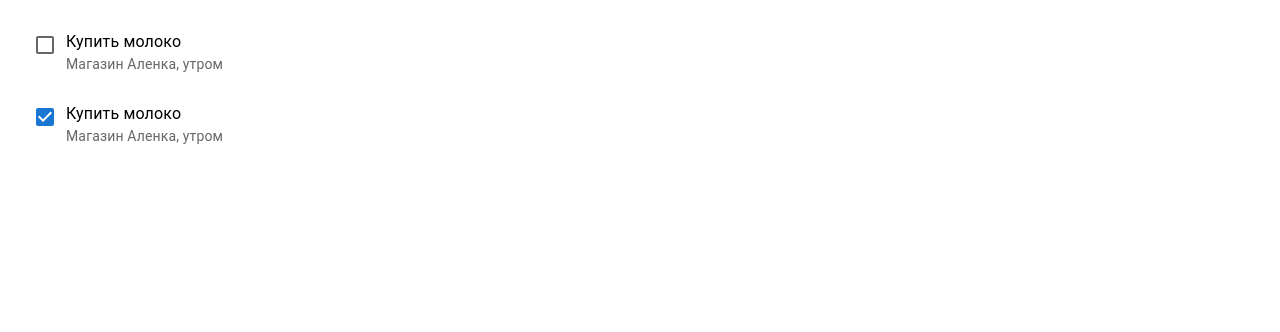
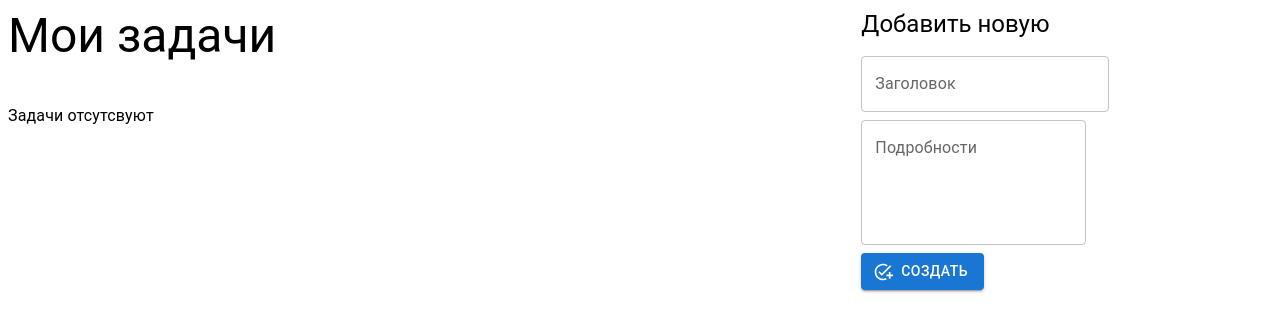
Before and after one commit to actavioDen/todo_list, a React (Create React App) app: page / in a window 1280 px wide. Shown: the top 332 px of the page. Built offline with nearby package versions, Linux system fonts and the light colour scheme.

Commit message:
Сделано - добавление новых задач

```diff
--- a/package.json
+++ b/package.json
@@ -5,12 +5,16 @@
   "dependencies": {
     "@emotion/react": "^11.9.0",
     "@emotion/styled": "^11.8.1",
+    "@mui/icons-material": "^5.6.2",
     "@mui/material": "^5.6.1",
     "@testing-library/jest-dom": "^5.16.4",
     "@testing-library/react": "^13.1.1",
     "@testing-library/user-event": "^13.5.0",
+    "mobx": "^6.5.0",
+    "mobx-react-lite": "^3.3.0",
     "react": "^18.0.0",
     "react-dom": "^18.0.0",
+    "react-id-generator": "^3.0.2",
     "react-scripts": "5.0.1",
     "web-vitals": "^2.1.4"
   },
--- a/src/App.js
+++ b/src/App.js
@@ -1,4 +1,4 @@
-import TodoList from "./View/TodoList";
+import TodoList from "./View/TodoList/TodoList";
 
 function App() {
   return (
--- /dev/null
+++ b/src/View/AddTaskWindow/AddTaskWindow.js
@@ -0,0 +1,60 @@
+import React, { useState } from "react";
+import {Button, Grid, TextField, Typography} from '@mui/material';
+import AddTaskIcon from '@mui/icons-material/AddTask';
+import storage from "../../store/tasks";
+
+
+
+function AddTaskWindow(){
+    let [title, setTitle] = useState("");
+    let [description, setDescription] = useState("");
+
+    function onChangeTitle(e){
+        setTitle(e.target.value);
+    };
+
+    function onChangeDesc(e){
+        setDescription(e.target.value);
+    };
+
+    function addTask(){
+        if(title!="" && description!=""){
+            storage.addTasks(title, description);
+        };
+
+    }
+
+    return(
+        <Grid container spacing={1}>
+            <Grid item xs={12}>
+                <Typography variant="h5" component="h2" gutterBottom>
+                    Добавить новую
+                </Typography>
+            </Grid>
+            <Grid item xs={12}>
+                <TextField id="outlined-basic" label="Заголовок" variant="outlined" onChange={(e)=>onChangeTitle(e)}/>
+            </Grid>
+            <Grid item xs={12}>
+                <TextField
+                    id="outlined-multiline-static"
+                    label="Подробности"
+                    multiline
+                    rows={4}
+                    onChange={(e)=>onChangeDesc(e)}
+                />
+            </Grid>
+            <Grid item xs={12}>
+                <Button
+                    variant="contained"
+                    startIcon={<AddTaskIcon />}
+                    onClick={addTask}
+                >
+                    Создать
+                </Button>
+            </Grid>
+        </Grid>
+
+    );
+}
+
+export default AddTaskWindow;
--- a/src/View/TodoList.js
+++ /dev/null
@@ -1,62 +0,0 @@
-import React from "react";
-import { useState } from "react";
-import {List, ListItem, ListItemText, Checkbox } from '@mui/material'
-
-function TodoList(){
-    const [tasks, setTasks] = useState([
-        {
-        id: 101,
-        title: "Купить молоко",
-        description: "Магазин Аленка, утром",
-        ready: false
-        },
-        {
-            id: 102,
-            title: "Купить молоко",
-            description: "Магазин Аленка, утром",
-            ready: true
-            }
-    ]);
-
-
-    function addTasks(title, description){ // Добавление новой задачи
-        let newTasks = tasks.push({
-            id: 102,
-            title: title,
-            description: description,
-            ready: false
-        });
-        setTasks(newTasks);
-    };
-
-    let jsx= <List sx={{ width: '100%', maxWidth: 360, bgcolor: 'background.paper' }}>
-                {tasks.map((el)=>{
-                    return(
-                        <ListItem alignItems="flex-start" key={el.id}>
-                            <Checkbox checked={el.ready} />
-                            <ListItemText
-                                primary={el.title}
-                                secondary={
-                                    <>
-                                    {el.description}
-                                    </>
-                                }
-                                />
-                        </ListItem>
-                    )
-                })}
-
-            </List>;
-
-    return(
-        <>
-            {jsx}
-        </>
-    );
-
-}
-
-
-
-
-export default TodoList;
--- /dev/null
+++ b/src/View/TodoList/TodoList.js
@@ -0,0 +1,62 @@
+import React, { useState } from "react";
+import { observer } from "mobx-react-lite";
+import {List, ListItem, ListItemText, Checkbox, Typography, Grid } from '@mui/material';
+import AddTaskWindow from "../AddTaskWindow/AddTaskWindow";
+import store from "../../store/tasks";
+
+
+function TodoList(){
+
+    let jsx;
+    if(store.tasks.length){
+        jsx= <List sx={{ width: '100%', maxWidth: 360, bgcolor: 'background.paper' }}>
+                {store.tasks.map((el)=>{
+                    return(
+                        <ListItem alignItems="flex-start" key={el.id}>
+                            <Checkbox checked={el.ready} />
+                            <ListItemText
+                                primary={el.title}
+                                secondary={
+                                    <>
+                                    {el.description}
+                                    </>
+                                }
+                                />
+                        </ListItem>
+                    )
+                })}
+            </List>;
+    } else {
+        jsx= <Typography mt={5}>Задачи отсутсвуют</Typography>
+    }
+
+
+
+    function added(){
+        store.addTasks("Заголовок", "Описание");
+    };
+
+
+    return(
+        <Grid container spacing={2}>
+            <Grid item xs={8}>
+                <Typography variant="h3" component="h1" gutterBottom>
+                    Мои задачи
+                </Typography>
+                {jsx}
+            </Grid>
+            <Grid item xs={4}>
+                <AddTaskWindow/>
+            </Grid>
+
+
+
+        </Grid>
+    );
+
+}
+
+
+
+
+export default observer(TodoList);
--- /dev/null
+++ b/src/store/tasks.js
@@ -0,0 +1,22 @@
+import { makeAutoObservable } from "mobx";
+import { observer } from "mobx-react-lite";
+import nextId from "react-id-generator";
+
+class tasks{
+    constructor(){
+        makeAutoObservable(this);
+    }
+
+    tasks=[];
+
+    addTasks(title, description){ // Добавление новой задачи
+        this.tasks.push({
+            id: nextId(),                // Как уникализировать ИД?
+            title: title,
+            description: description,
+            ready: false
+        })
+    };
+}
+
+export default new tasks();
```
Also changed, not shown: 1 other file (tests, documents, lock files or other folders).
